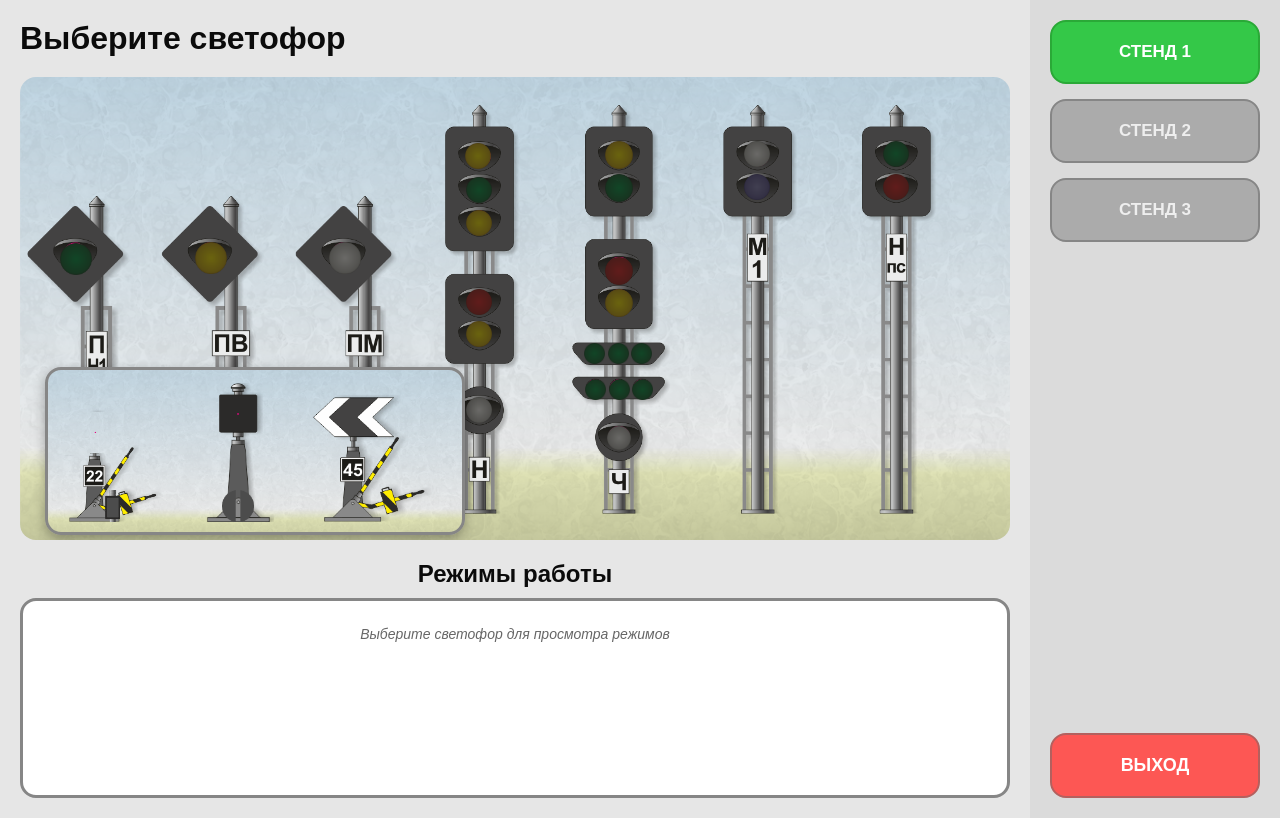
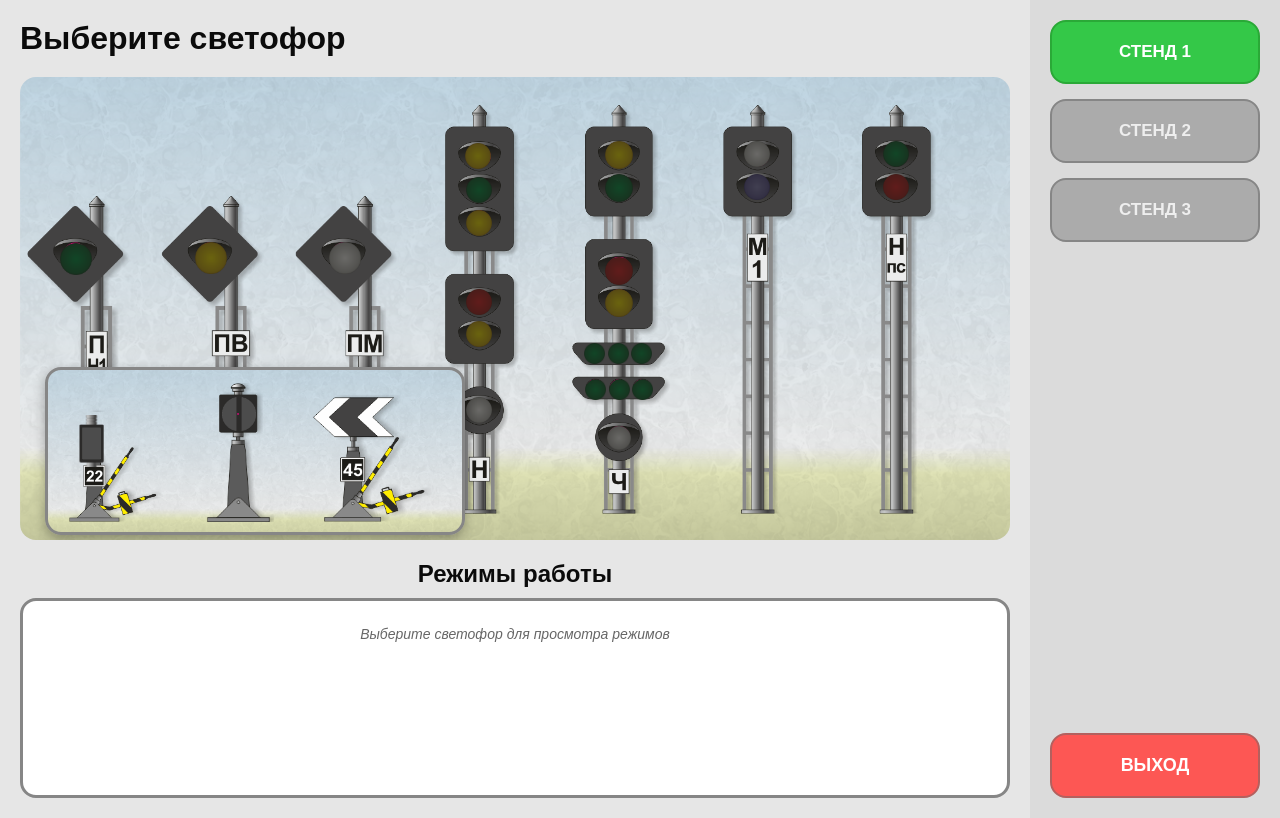
Before and after one commit to L0nelys016/RulesOfTechnicalOperationOfRollingStock, a React (Vite) app in the folder RulesOfTechnicalOperationOfRollingStock/: page / in a window 1280 px wide. Built offline with nearby package versions, Linux system fonts and the light colour scheme.

Commit message:
fix stand1

```diff
--- a/RulesOfTechnicalOperationOfRollingStock/src/styles/stands/stand1.css
+++ b/RulesOfTechnicalOperationOfRollingStock/src/styles/stands/stand1.css
@@ -194,6 +194,34 @@
   width: 120px;
 }
 
+.stand1 .preview-light-item .not-active-lamp,
+.stand1 .preview-light-item .active-lamp {
+  position: absolute;
+  z-index: 4;
+  pointer-events: none;
+  height: auto;
+}
+
+.stand1 .preview-light-item .not-active-lamp {
+  opacity: 1;
+}
+
+.stand1 .preview-light-item .active-lamp {
+  filter: brightness(1.35) drop-shadow(0 0 12px currentColor);
+}
+
+.stand1 .preview-light-item:nth-child(1) .lamp1 {
+  top: 6%;
+  left: 2.5%;
+  width: 52px;
+}
+
+.stand1 .preview-light-item:nth-child(2) .lamp1 {
+  top: 12%;
+  left: 34%;
+  width: 34px;
+}
+
 @media (min-width: 1920px) {
   .stand1 .preview-light-item:nth-child(3) {
     width: 140px;
@@ -371,4 +399,16 @@
     left: 38%;
     width: 38px;
   }
+
+  .stand1 .preview-light-item:nth-child(1) .lamp1 {
+    top: -17%;
+    left: -2%;
+    width: 68px;
+  }
+
+  .stand1 .preview-light-item:nth-child(2) .lamp1 {
+    top: 10%;
+    left: 31%;
+    width: 38px;
+  }
 }
```
